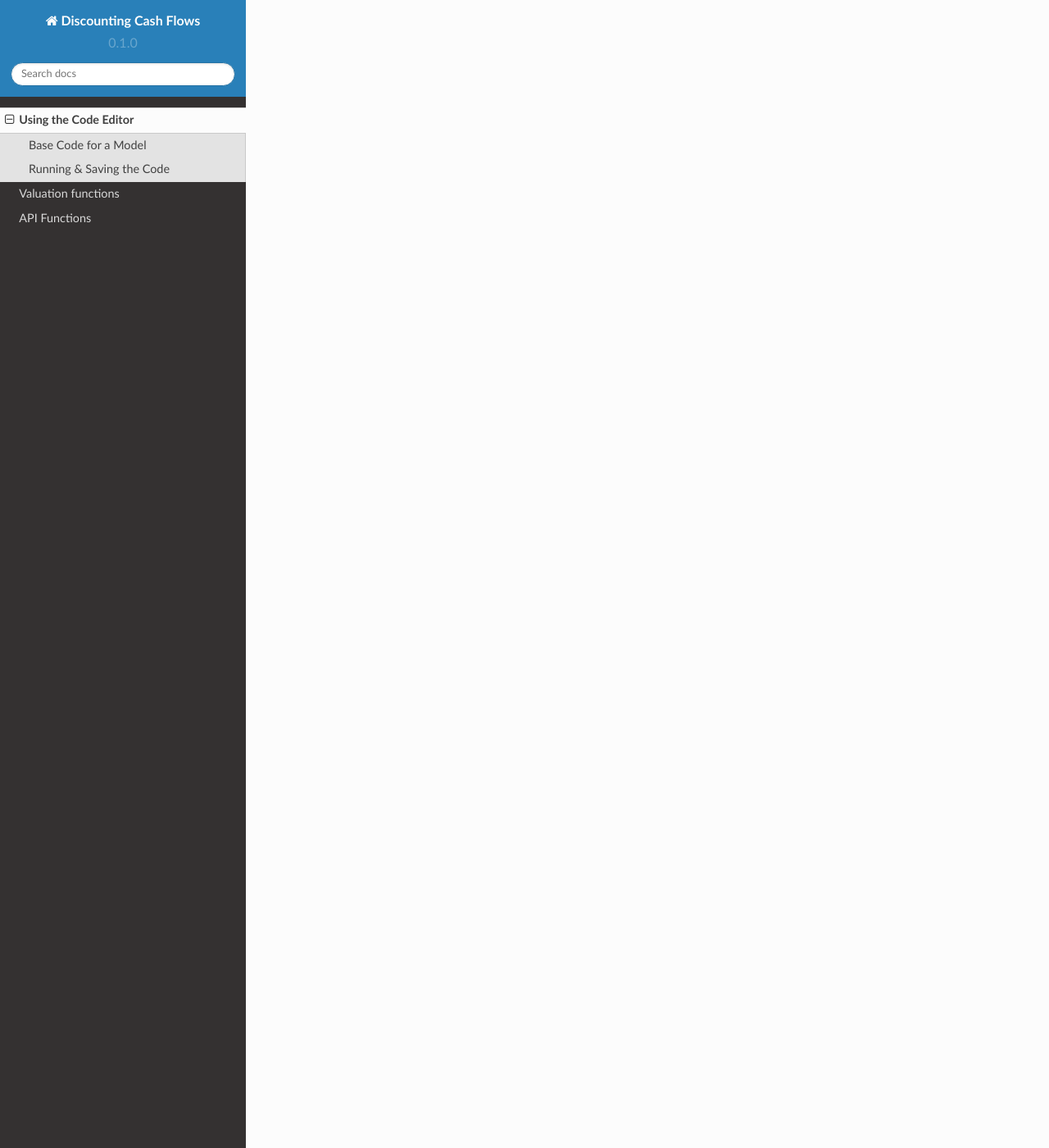
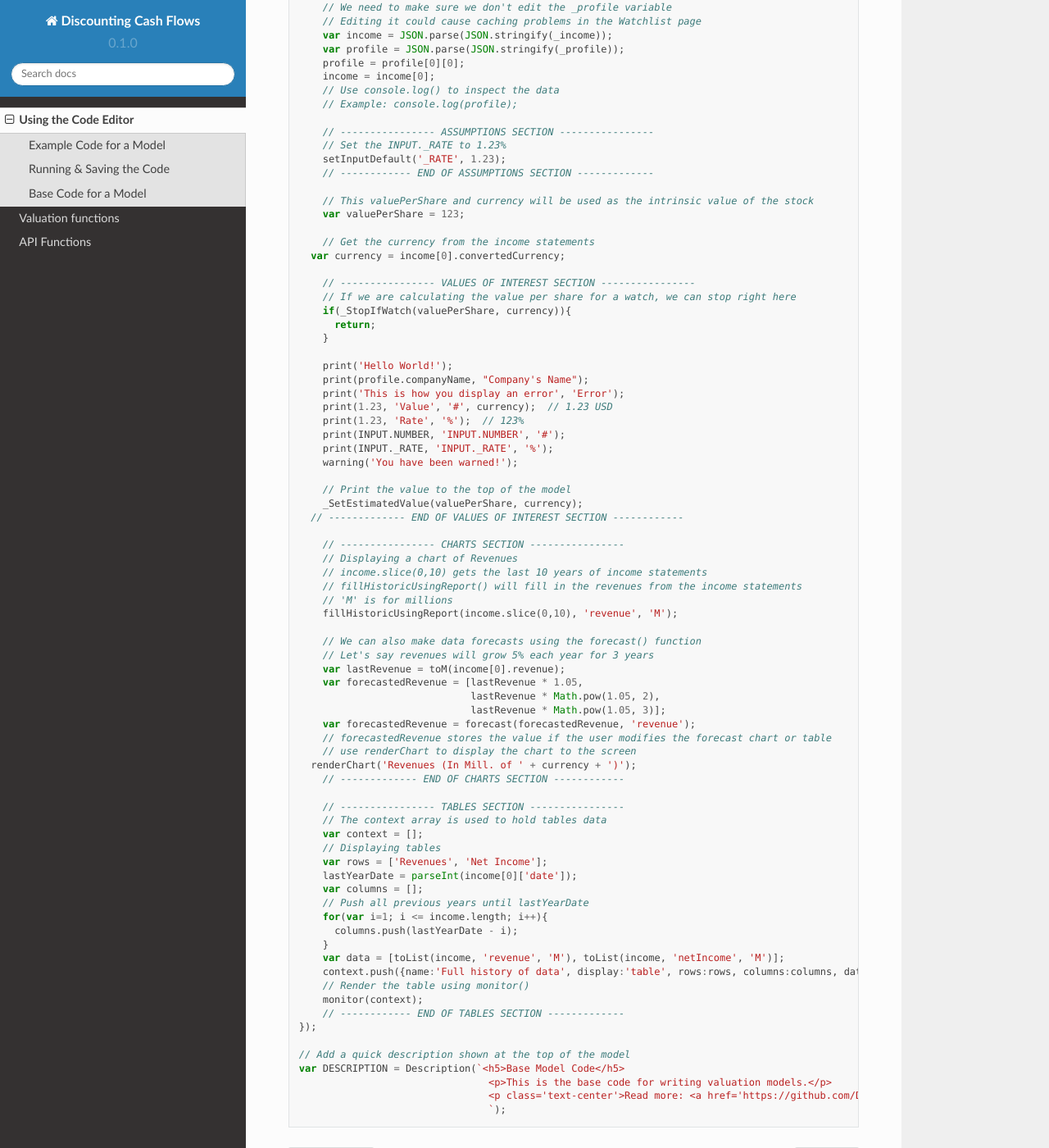
Before and after one commit to DiscountingCashFlows/readthedocs, a Sphinx documentation site: the page built from docs/source/usage.rst, in a window 1280 px wide and 1400 px high, scrolled down 1593 px. Shown: the whole window at 82% size. Built offline with Sphinx 7.4.7 and the Read the Docs theme 2.0.0, drawn with Linux system fonts in a browser that asks for light colours; some of the changed text lies outside the part shown.

Commit message:
Update usage.rst

```diff
--- a/docs/source/usage.rst
+++ b/docs/source/usage.rst
@@ -5,8 +5,8 @@ Make sure you have an active account, or make one to access the `Code Editor <ht
 
 .. _base-code:
 
-Base Code for a Model
----------------------
+Example Code for a Model
+------------------------
 
 Start a new model by going to the Code Editor where we will be writing our valuation model.
 
@@ -52,3 +52,105 @@ The following will be printed in the Terminal:
 >>> Company's Name: Apple Inc.
 >>> Stock Price: 148.79
 >>> Company's Website: https://www.apple.com
+
+
+Base Code for a Model
+---------------------
+
+This is a base preset with all basic functionalities of a model. Copy-Paste this into the valuation editor when creating a new model (it's easier than writing everything from scratch)
+
+.. code-block:: javascript
+
+  // +----------------------------------------------------------+
+  //   Base Model Code
+  //   Copyright: https://discountingcashflows.com, 2022
+  // +----------------------------------------------------------+
+
+  var INPUT = Input({NUMBER: 5,
+                    _RATE: ''});
+
+  $.when(
+    get_income_statement(),
+    get_profile()).done(
+    function(_income, _profile){
+      // We need to make sure we don't edit the _profile variable
+      // Editing it could cause caching problems in the Watchlist page
+      var income = JSON.parse(JSON.stringify(_income));
+      var profile = JSON.parse(JSON.stringify(_profile));
+      profile = profile[0][0];
+      income = income[0];
+      // Use console.log() to inspect the data
+      // Example: console.log(profile);
+
+      // ---------------- ASSUMPTIONS SECTION ----------------
+      // Set the INPUT._RATE to 1.23%
+      setInputDefault('_RATE', 1.23);
+      // ------------ END OF ASSUMPTIONS SECTION -------------
+
+      // This valuePerShare and currency will be used as the intrinsic value of the stock
+      var valuePerShare = 123;
+
+      // Get the currency from the income statements
+    var currency = income[0].convertedCurrency;
+
+      // ---------------- VALUES OF INTEREST SECTION ----------------
+      // If we are calculating the value per share for a watch, we can stop right here
+      if(_StopIfWatch(valuePerShare, currency)){
+        return;
+      }
+
+      print('Hello World!');
+      print(profile.companyName, "Company's Name");
+      print('This is how you display an error', 'Error');
+      print(1.23, 'Value', '#', currency);  // 1.23 USD
+      print(1.23, 'Rate', '%');  // 123%
+      print(INPUT.NUMBER, 'INPUT.NUMBER', '#');
+      print(INPUT._RATE, 'INPUT._RATE', '%');
+      warning('You have been warned!');
+
+      // Print the value to the top of the model
+      _SetEstimatedValue(valuePerShare, currency);
+    // ------------- END OF VALUES OF INTEREST SECTION ------------
+
+      // ---------------- CHARTS SECTION ----------------
+      // Displaying a chart of Revenues
+      // income.slice(0,10) gets the last 10 years of income statements
+      // fillHistoricUsingReport() will fill in the revenues from the income statements
+      // 'M' is for millions
+      fillHistoricUsingReport(income.slice(0,10), 'revenue', 'M');
+
+      // We can also make data forecasts using the forecast() function
+      // Let's say revenues will grow 5% each year for 3 years
+      var lastRevenue = toM(income[0].revenue);
+      var forecastedRevenue = [lastRevenue * 1.05,
+                               lastRevenue * Math.pow(1.05, 2),
+                               lastRevenue * Math.pow(1.05, 3)];
+      var forecastedRevenue = forecast(forecastedRevenue, 'revenue');
+      // forecastedRevenue stores the value if the user modifies the forecast chart or table
+      // use renderChart to display the chart to the screen
+    renderChart('Revenues (In Mill. of ' + currency + ')');
+      // ------------- END OF CHARTS SECTION ------------
+
+      // ---------------- TABLES SECTION ----------------
+      // The context array is used to hold tables data
+      var context = [];
+      // Displaying tables
+      var rows = ['Revenues', 'Net Income'];
+      lastYearDate = parseInt(income[0]['date']);
+      var columns = [];
+      // Push all previous years until lastYearDate
+      for(var i=1; i <= income.length; i++){
+        columns.push(lastYearDate - i);
+      }
+      var data = [toList(income, 'revenue', 'M'), toList(income, 'netIncome', 'M')];
+      context.push({name:'Full history of data', display:'table', rows:rows, columns:columns, data:data});
+      // Render the table using monitor()
+      monitor(context);
+      // ------------ END OF TABLES SECTION -------------
+  });
+
+  // Add a quick description shown at the top of the model
+  var DESCRIPTION = Description(`<h5>Base Model Code</h5>
+                                  <p>This is the base code for writing valuation models.</p>
+                                  <p class='text-center'>Read more: <a href='https://github.com/DiscountingCashFlows/Documentation/' target='_blank'><i class="fab fa-github"></i> GitHub Documentation</a></p>
+                                  `);
```
